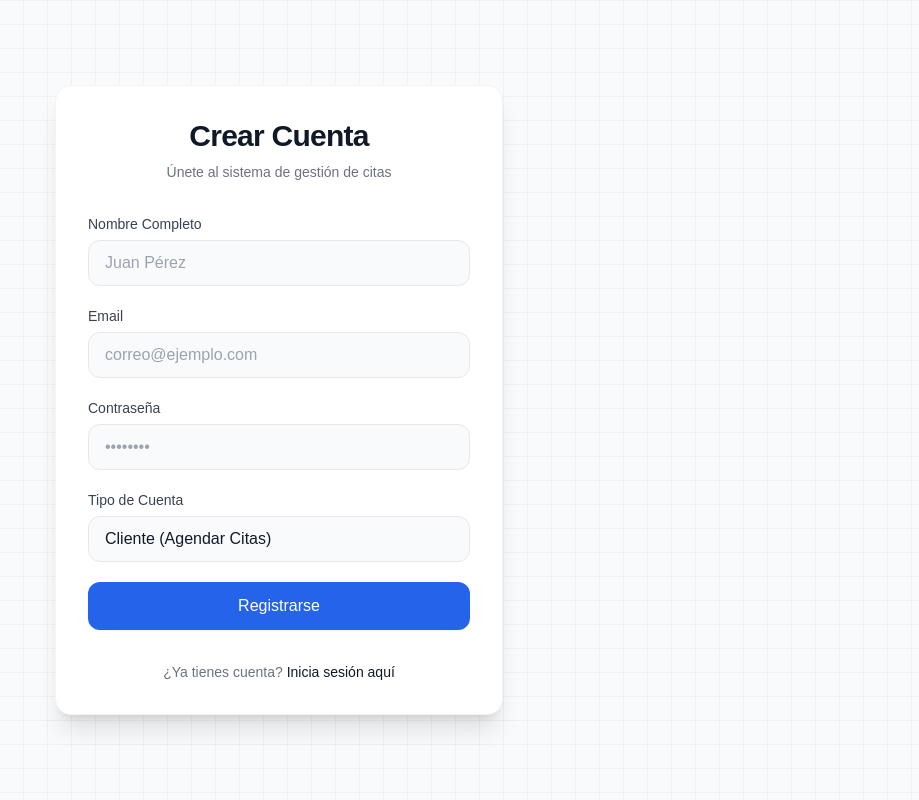
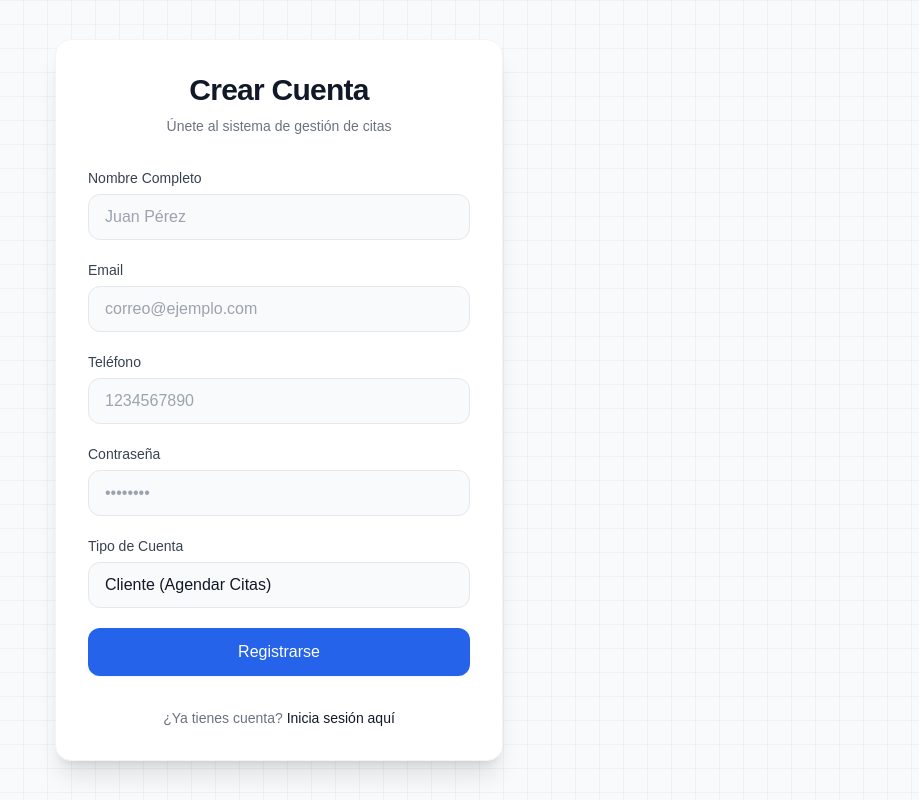
Before and after one commit to TonyDeHoyosH/taller-calendar-frontend, a Next.js app: page /register in a window 1280 px wide. Shown: the whole page, without its empty margins (361-1280 px from the left). Built offline with nearby package versions, Linux system fonts and the light colour scheme; no server answers.

Commit message:
fix: map auth fields correctly for backend compatibility

```diff
--- a/src/components/auth/RegisterForm.tsx
+++ b/src/components/auth/RegisterForm.tsx
@@ -13,6 +13,7 @@ const registerSchema = z.object({
   nombre: z.string().min(3, 'Mínimo 3 caracteres'),
   email: z.string().email('Email inválido'),
   password: z.string().min(6, 'Mínimo 6 caracteres'),
+  telefono: z.string().min(8, 'El teléfono debe ser válido'),
   rol: z.enum(['cliente', 'mecanico']),
 });
 
@@ -86,6 +87,17 @@ export default function RegisterForm() {
         </div>
 
         <div>
+          <label className="block text-sm font-medium text-gray-700 mb-1.5">Teléfono</label>
+          <input
+            {...register('telefono')}
+            type="tel"
+            className="w-full px-4 py-2.5 bg-gray-50 border border-gray-200 rounded-xl focus:ring-2 focus:ring-blue-500/20 focus:border-blue-500 outline-none transition-all duration-200"
+            placeholder="1234567890"
+          />
+          {errors.telefono && <p className="text-red-500 text-xs mt-1.5 font-medium">{errors.telefono.message}</p>}
+        </div>
+
+        <div>
           <label className="block text-sm font-medium text-gray-700 mb-1.5">Contraseña</label>
           <input
             {...register('password')}
--- a/src/lib/api/auth.ts
+++ b/src/lib/api/auth.ts
@@ -3,12 +3,29 @@ import { LoginResponse } from '@/types/auth';
 
 export const authApi = {
   login: async (credentials: { email: string; password: string }): Promise<LoginResponse> => {
-    const { data } = await api.post('/auth/login', credentials);
+    // Mapeamos password a contrasena para el backend
+    const { data } = await api.post('/auth/login', {
+      email: credentials.email,
+      contrasena: credentials.password
+    });
     return data;
   },
 
-  register: async (userData: { nombre: string; email: string; password: string; rol: string }): Promise<LoginResponse> => {
-    const { data } = await api.post('/auth/register', userData);
+  register: async (userData: {
+    nombre: string;
+    email: string;
+    password: string;
+    telefono: string;
+    rol: string
+  }): Promise<LoginResponse> => {
+    // Enviamos explícitamente los campos que el backend espera
+    const { data } = await api.post('/auth/register', {
+      nombre: userData.nombre,
+      email: userData.email,
+      contrasena: userData.password,
+      telefono: userData.telefono,
+      rol: userData.rol
+    });
     return data;
   },
 };
```
